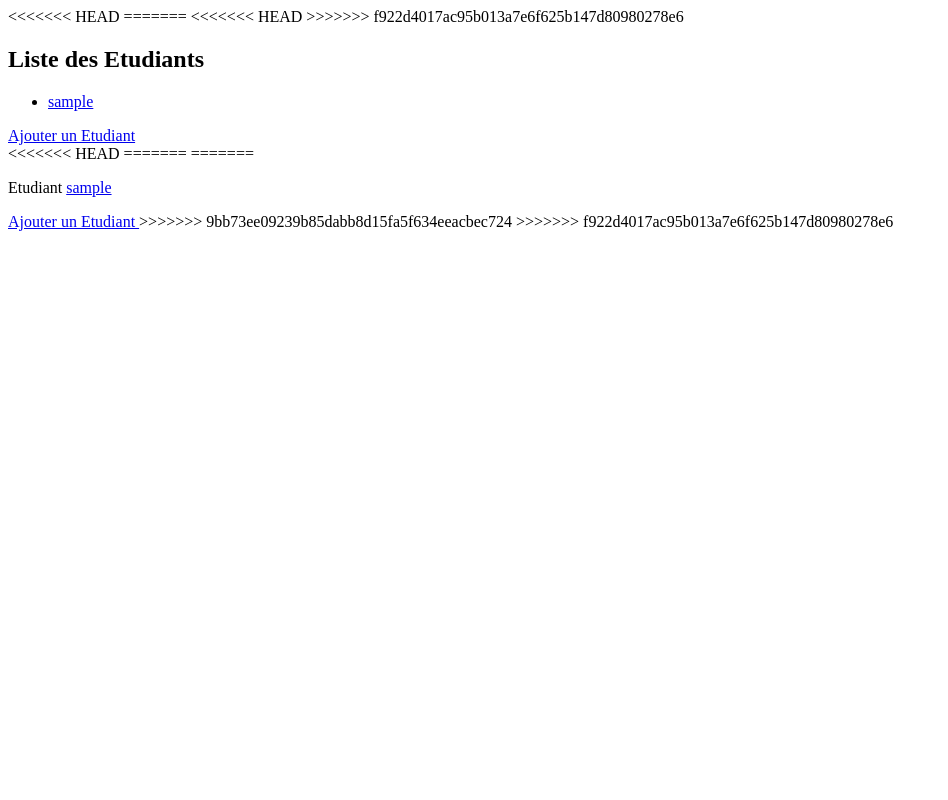
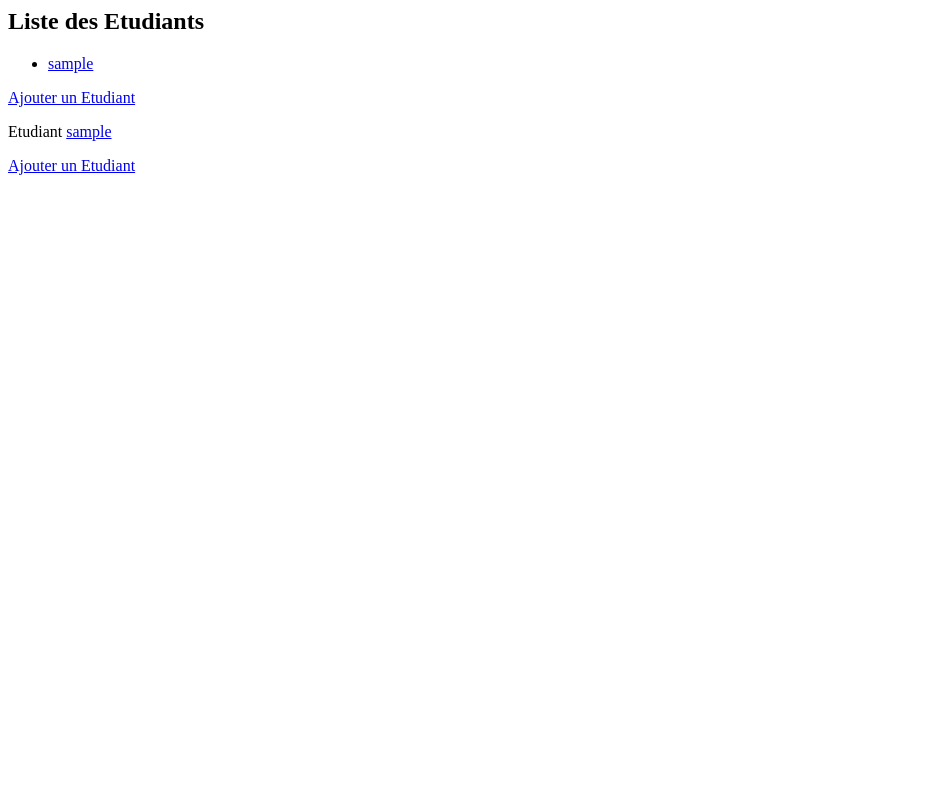
Before and after one commit to Taliraz/SiteIUT, a PHP site: the page made by view/etudiant/list.php in a window 1280 px wide. Shown: the whole page, without its empty margins (0-948 px from the left). Run offline with PHP 8.4, Linux system fonts and the light colour scheme; the template is opened without the code that fills it: most values are stand-ins (such as "Sample title", 1, 10 or a date in 2020); data that the repository does not hold is empty.

Commit message:
Update view/etudiant/list.php

```diff
--- a/view/etudiant/list.php
+++ b/view/etudiant/list.php
@@ -1,7 +1,3 @@
-<<<<<<< HEAD
-=======
-<<<<<<< HEAD
->>>>>>> f922d4017ac95b013a7e6f625b147d80980278e6
 <html>
     <head>
         <link rel="stylesheet" type="text/css" href="<?php echo File::build_path_css(array("view","CSS" ,"List.css")); ?>">
@@ -18,11 +14,8 @@
             <a class="bouton" href="index.php?action=create"> Ajouter un Etudiant </a>
         </div>
     </body>
-<<<<<<< HEAD
 </html>
-=======
 </html>
-=======
 <?php
 foreach ($row as $valeur) {
     echo '<p> Etudiant <a href="index.php?action=details&idEtudiant='
@@ -32,5 +25,3 @@ foreach ($row as $valeur) {
 }
 ?>
  <a href="index.php?action=create"> Ajouter un Etudiant </a>
->>>>>>> 9bb73ee09239b85dabb8d15fa5f634eeacbec724
->>>>>>> f922d4017ac95b013a7e6f625b147d80980278e6
```
